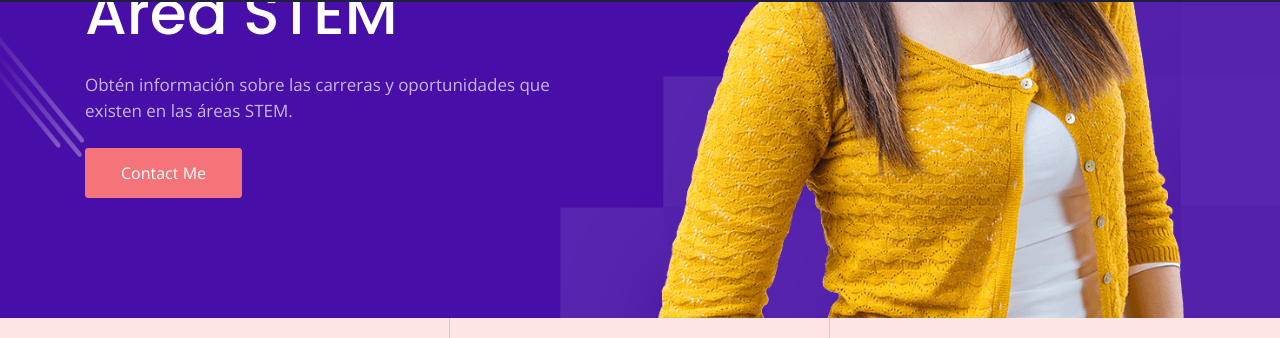
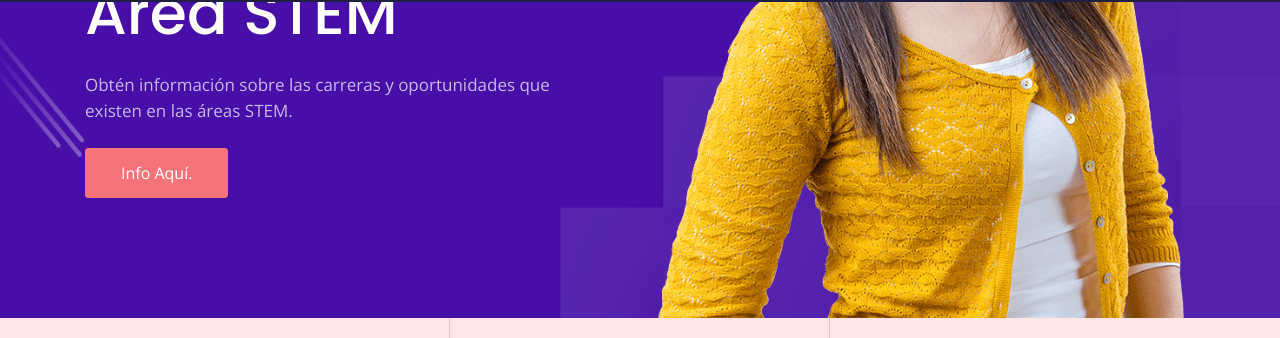
Before and after one commit to estaennosotraspiloto/estaennosotraspiloto, a Jekyll site: the page built from index.html, in a window 1280 px wide and 900 px high, scrolled down 336 px. Shown: the part 98-436 px from the top of the window. Built offline with Jekyll 4.4.1, drawn with Linux system fonts in a browser that asks for light colours.

Commit message:
Update from Forestry.io estaennosotraspiloto updated _data/homepage_1.yml

```diff
--- a/_data/homepage_1.yml
+++ b/_data/homepage_1.yml
@@ -8,8 +8,8 @@ hero_area:
   image: "/assets/images/banner/banner-img-2.png"
   button:
     enable: true
-    label: contact me
-    link: "/contact"
+    label: 'Info aquí. '
+    link: "/about"
 services:
 - title: Brand Design
   icon: ti-ruler-pencil
```
